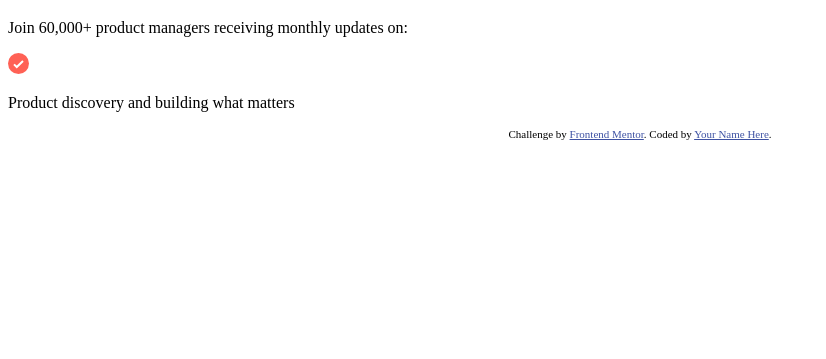
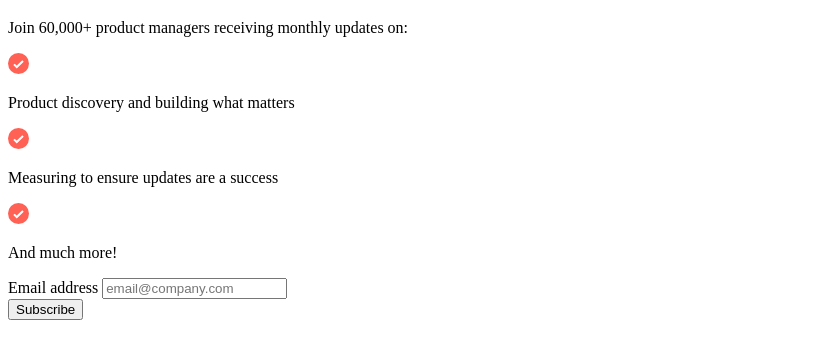
Before and after one commit to jeremyoduromanu/newletter-sign-up, a plain HTML site: page index.html in a window 1280 px wide. Shown: the part 61-420 px from the top of the page, without its empty margins (0-826 px from the left). Drawn offline with Linux system fonts and the light colour scheme.

Commit message:
complete html

```diff
--- a/index.html
+++ b/index.html
@@ -40,7 +40,24 @@
           <p>Product discovery and building what matters</p>
         </div>
       </div>
+      <div class="prop-wrapper">
+        <img src="./assets/images/icon-list.svg" alt="check">
+        <div class="prop-text">
+          <p>Measuring to ensure updates are a success</p>
+        </div>
+      </div>
+      <div class="prop-wrapper">
+        <img src="./assets/images/icon-list.svg" alt="check">
+        <div class="prop-text">
+          <p>And much more!</p>
+        </div>
+      </div>
     </div>
+    <form action="" method="get">
+      <label for="email">Email address</label>
+      <input type="email" name="email" aria-label="email" placeholder="email@company.com">
+    </form>
+    <button>Subscribe</button>
   </main>
 
   <!-- Sign-up form start -->
@@ -72,9 +89,9 @@
 
   <!-- Success message end -->
 
-  <div class="attribution">
+  <!-- <div class="attribution">
     Challenge by <a href="https://www.frontendmentor.io?ref=challenge" target="_blank">Frontend Mentor</a>.
-    Coded by <a href="#">Your Name Here</a>.
+    Coded by <a href="#">Your Name Here</a>. -->
   </div>
 </body>
 </html>
```
